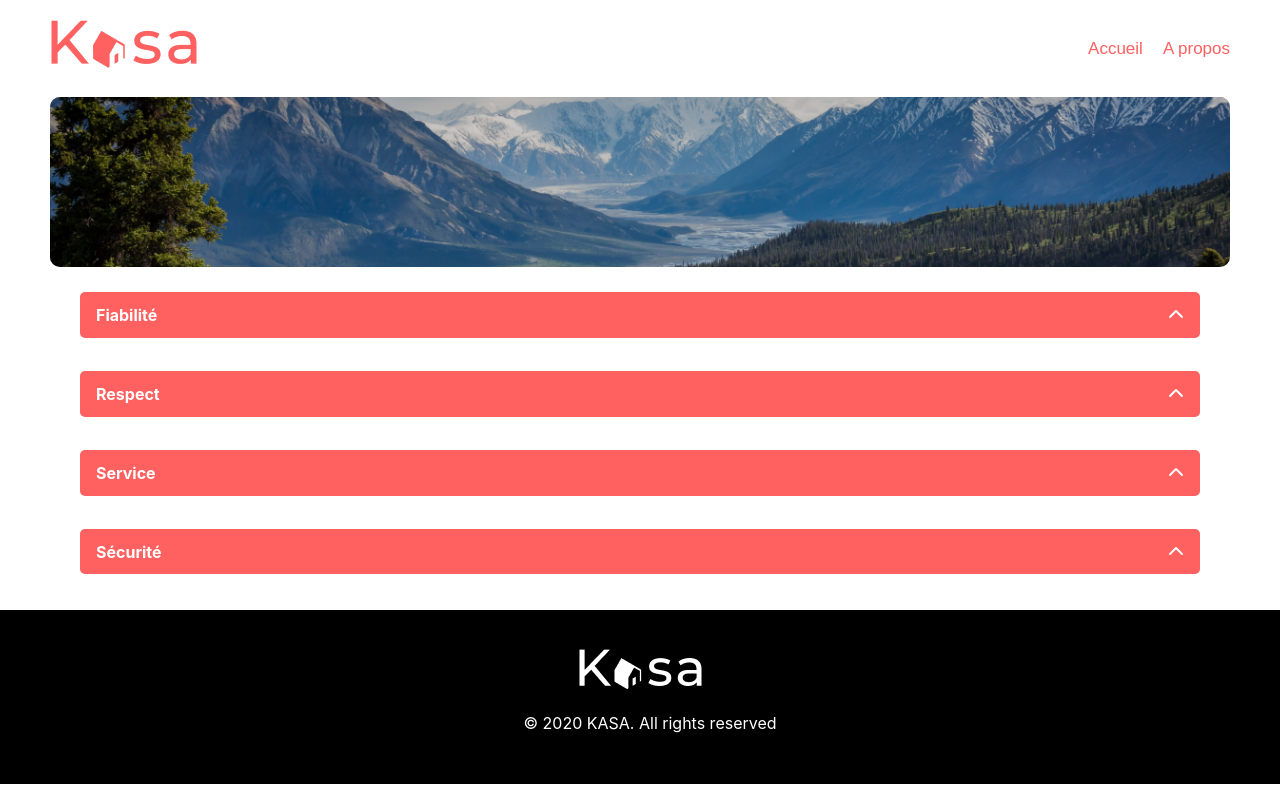
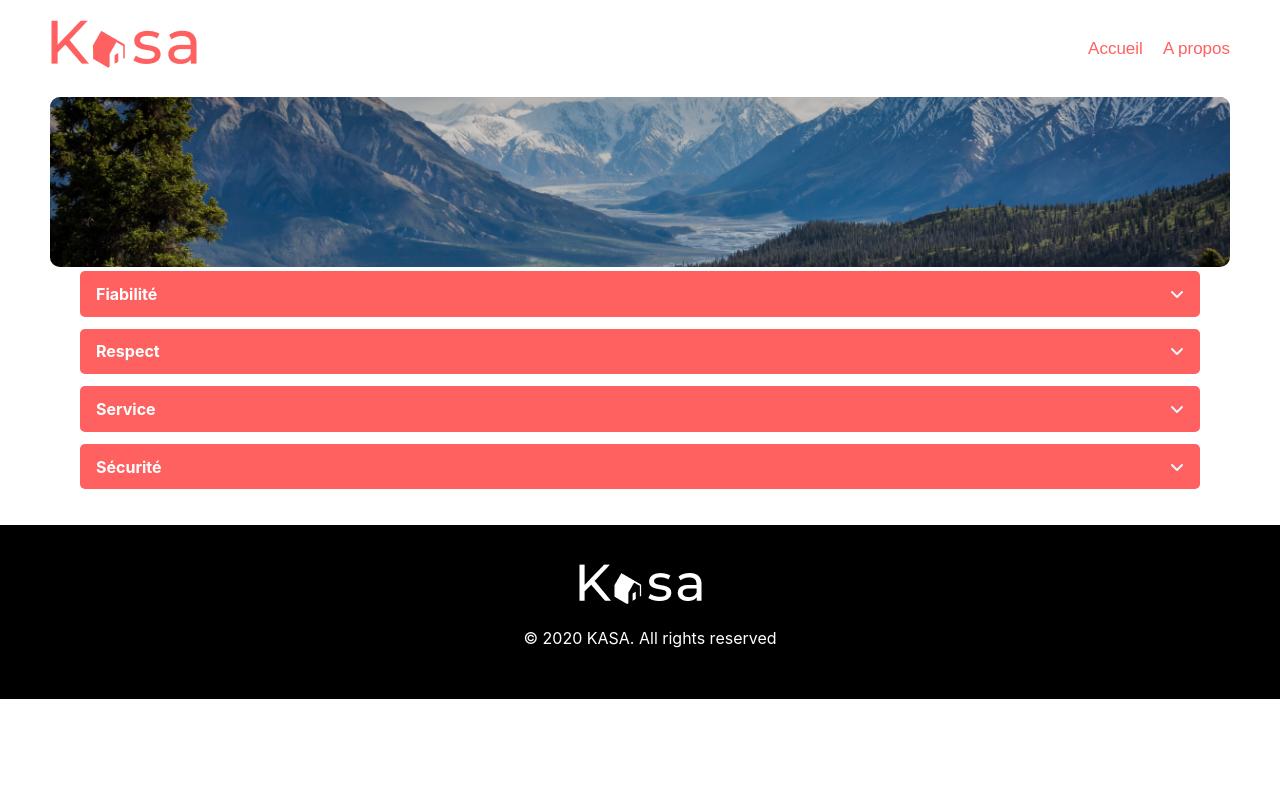
Before and after one commit to webmadao/projet-kasa, a React (Create React App) app: page /about in a window 1280 px wide. Built offline with nearby package versions, Linux system fonts and the light colour scheme.

Commit message:
fas fa-angle-up    / .open / .closed

```diff
--- a/package.json
+++ b/package.json
@@ -3,6 +3,7 @@
   "version": "0.1.0",
   "private": true,
   "dependencies": {
+    "@fortawesome/fontawesome-free": "^6.4.2",
     "@testing-library/jest-dom": "^5.16.5",
     "@testing-library/react": "^13.4.0",
     "@testing-library/user-event": "^13.5.0",
--- a/src/components/Card/Card.scss
+++ b/src/components/Card/Card.scss
@@ -17,12 +17,12 @@
             width: 100%;
             text-decoration: none;
         }
-        @media (max-width: 768px) {
+        @media (max-width: 1200px) {
             width: calc((100% - 100px) / 2  );
             margin-left: 23px;
         }
 
-        @media (max-width: 576px) {
+        @media (max-width: 768px) {
             width: 100%;
             margin-left: 10px;
         }
--- a/src/components/Collapse/Collapse.jsx
+++ b/src/components/Collapse/Collapse.jsx
@@ -14,7 +14,7 @@ function MyCollapse({ title, content, width, height, paddingBottom }) {
         <h4>
           <span>{title}</span>
           <i
-            className={`fa-solid fa-chevron ${isOpen ? 'fa-chevron-up' : 'fa-chevron-down'}`}
+            className={`fas fa-angle-up ${isOpen ? 'open' : 'closed'}`}
             onClick={toggleCollapse}
           ></i>
         </h4>
--- a/src/components/Collapse/Collapse.scss
+++ b/src/components/Collapse/Collapse.scss
@@ -1,7 +1,7 @@
 @import './sass/variables';
 
 .collapse {
-  margin: auto;
+  //margin: auto;
   position: relative;
   display: flex;
   flex-direction: column;
@@ -21,7 +21,7 @@
       color: white;
     padding-block: 0.8rem;
       border-radius: 5px;
-    margin-bottom: 0;
+    margin: 0;
     padding-inline: 1rem;
       display: flex;
       align-items: center;
@@ -49,20 +49,41 @@
 
       }
 
-  .fa-solid.fa-chevron-down {
-    transform: rotate(-180deg);
-    transition: transform 2s ease;
-  }
-  .fa-chevron {
-    transition: transform 2s ease;
+     /* @keyframes rotateToDown {
+        0% {
+          transform: rotate(0deg);
         }
 
-  .fa-chevron-up {
-    transform: rotate(180deg) ;
+        100% {
+          transform: rotate(180deg);
+        }
+      }
+
+      @keyframes rotateToUp {
+        0% {
+          transform: rotate(-0deg);
+        }
+
+        100% {
+          transform: rotate(-180deg);
+        }
+      }
+      */
+
+      i{
+        color: aliceblue;
+      }
+
+      .open {
+        color:white;
+        transform: rotate(0deg); /* Rotation pour l'état ouvert */
+        transition: transform 0.5s ease; /* Transition fluide */
+      }
+
+      .closed {
+        transform: rotate(-180deg); /* Pas de rotation pour l'état fermé */
+        transition: transform 0.5s ease; /* Transition fluide */
       }
 
 
-  .fa-chevron-down {
-    transform: rotate(-180deg) ;
     }
-}
--- a/src/pages/Apartment/AppartmentPage.scss
+++ b/src/pages/Apartment/AppartmentPage.scss
@@ -22,17 +22,18 @@
 
 .apartment-collapse {
   padding-top: 30px;
+  place-items: start;
   display: flex;
   flex-direction: column;
-  align-items: center;
+
   align-content: center;
 
 
   @media  (min-width: 768px) {
     display: flex;
     flex-direction: row;
-    padding-bottom: $padding-bottom;
-    height: $height;
+   // padding-bottom: $padding-bottom;
+    //height: $height;
     gap: 20px;
 
 
```
Also changed, not shown: 1 other file (tests, documents, lock files or other folders). Lines whose indentation alone changed are shown as unchanged.
